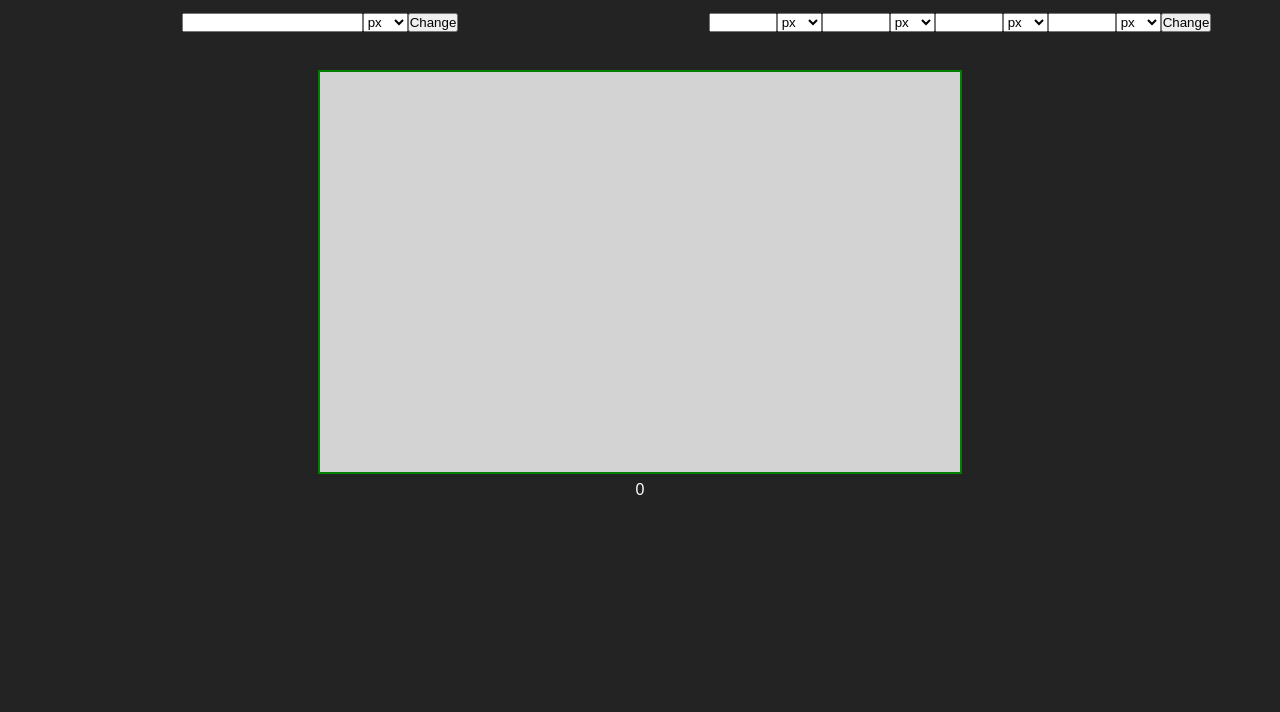
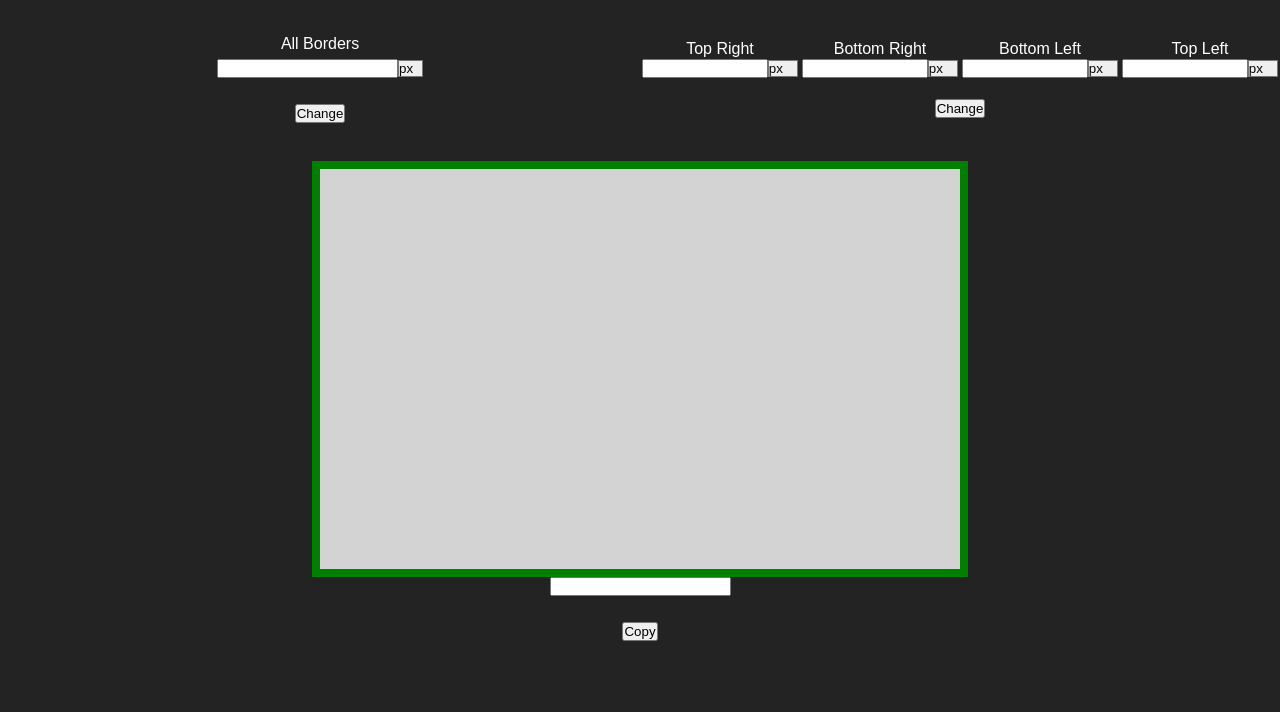
Before and after one commit to DaveHdz13/App-projects, a plain HTML site: page App-projects/Border_Radius_Previewer/index.html in a window 1280 px wide. Shown: the part 88-800 px from the top of the page. Drawn offline with Linux system fonts and the light colour scheme.

Commit message:
All functionality added
- HTML structure changed
- All functions added succesfully

```diff
--- a/App-projects/Border_Radius_Previewer/index.html
+++ b/App-projects/Border_Radius_Previewer/index.html
@@ -3,14 +3,17 @@
 <head>
   <meta charset="UTF-8">
   <meta name="viewport" content="width=device-width, initial-scale=1.0">
-  <link rel="stylesheet" href="/previewer.css">
-  <script src="/previewer.js" defer></script>
+  <link rel="stylesheet" href="./previewer.css">
+  <script src="./previewer.js" defer></script>
   <title>BR Previewer</title>
 </head>
 <body>
   <h1>Border Radius Previewer</h1>
+  <h3>Select wich border to change!</h3>
   <section class="userCont">
     <div class="inputCont-1">
+      <sapn>All Borders</sapn>
+      <div class="allCorners">
         <input id="myInput" type="number" maxlength="8">
         <select class="units">
           <option value="px">px</option>
@@ -19,10 +22,15 @@
           <option value="%">%</option>
           <option value="vh">vh</option>
         </select>
+      </div>
       <button id="allBordersBtn">Change</button>
     </div>
     <div class="inputCont-2">
-      <input id="myInput-TR" type="number" maxlength="8">
+      <div class="all-inputs">
+        <div class="col">
+          <sapn>Top Right</sapn>
+          <div class="corner">
+            <input id="myInput-TR" class="corner-input" type="number" maxlength="8">
             <select class="units">
               <option value="px">px</option>
               <option value="em">em</option>
@@ -30,7 +38,12 @@
               <option value="%">%</option>
               <option value="vh">vh</option>
             </select>
-      <input id="myInput-BR" type="number" maxlength="8">
+          </div>
+        </div>
+        <div class="col">
+          <sapn>Bottom Right</sapn>
+          <div class="corner">
+            <input id="myInput-BR" class="corner-input" type="number" maxlength="8">
             <select class="units">
               <option value="px">px</option>
               <option value="em">em</option>
@@ -38,7 +51,12 @@
               <option value="%">%</option>
               <option value="vh">vh</option>
             </select>
-      <input id="myInput-BL" type="number" maxlength="8">
+          </div>
+        </div>
+        <div class="col">
+          <sapn>Bottom Left</sapn>
+          <div class="corner">
+            <input id="myInput-BL" class="corner-input" type="number" maxlength="8">
             <select class="units">
               <option value="px">px</option>
               <option value="em">em</option>
@@ -46,7 +64,12 @@
               <option value="%">%</option>
               <option value="vh">vh</option>
             </select>
-      <input id="myInput-TL" type="number" maxlength="8">
+          </div>
+        </div>
+        <div class="col">
+          <sapn>Top Left</sapn>
+          <div class="corner">
+            <input id="myInput-TL" class="corner-input" type="number" maxlength="8">
             <select class="units">
               <option value="px">px</option>
               <option value="em">em</option>
@@ -54,6 +77,9 @@
               <option value="%">%</option>
               <option value="vh">vh</option>
             </select>
+          </div>
+        </div>
+      </div>
       <button id="eachBorderBtn">Change</button>
     </div>
 
@@ -64,7 +90,10 @@
   </section>
   <section class="boxResult">
     <div id="box" class="border"></div>
-    <span id="allBorders">0</span>
+  </section>
+  <section class="css-display">
+    <input type="text" id="cssResult">
+    <button id="copyCss">Copy</button>
   </section>
 </body>
 </html>
--- a/App-projects/Border_Radius_Previewer/previewer.css
+++ b/App-projects/Border_Radius_Previewer/previewer.css
@@ -9,6 +9,16 @@ body, html {
   font-family: sans-serif;
 }
 
+select {
+  appearance: none;
+  -webkit-appearance: none;
+}
+button {
+  margin-top: 3%;
+}
+#copyCss {
+  margin-top: 2%;
+}
 section {
   width: 100%;
   display: flex;
@@ -16,9 +26,9 @@ section {
   align-items: center;
   flex-direction: column;
 }
-h1 {
+h1, h3 {
   color: #fff;
-  margin: 2%;
+  margin: 1%;
   text-align: center;
 }
 .boxResult {
@@ -34,7 +44,7 @@ h1 {
   background-color: #d3d3d3;
 }
 .border {
-  border: 2px solid green;
+  border: 8px solid green;
 }
 
 .userCont {
@@ -46,20 +56,25 @@ h1 {
 }
 
 /*Input*/
-#myInput-TR {
-  width: 10%;
+.col {
+  display: flex;
+  flex-direction: column;
+  justify-content: center;
+  align-items: center;
 }
-#myInput-BR {
-  width: 10%;
+.corner, .allCorners {
+  display: flex;
+  justify-content: center;
+  align-items: center;
+  margin: 1%;
 }
-#myInput-BL {
-  width: 10%;
+.corner-input {
+  width: 80%;
 }
-#myInput-TL {
-  width: 10%;
+.units {
+  width: 20%;
 }
-
-span {
+#allBorders {
   margin: 0.5% 0;
   color: #fff;
 }
@@ -69,4 +84,12 @@ span {
   display: flex;
   justify-content: center;
   align-items: center;
+  flex-direction: column;
+  color: #fff;
 }
+.all-inputs {
+  display: flex;
+  justify-content: center;
+  align-items: center;
+  flex-direction: row;
+}
--- a/App-projects/Border_Radius_Previewer/previewer.js
+++ b/App-projects/Border_Radius_Previewer/previewer.js
@@ -5,6 +5,8 @@ const inputTopRight = document.getElementById("myInput-TR")
 const inputBottomRight = document.getElementById("myInput-BR")
 const inputBottomLeft = document.getElementById("myInput-BL")
 const inputTopLeft = document.getElementById("myInput-TL")
+// To CSS
+const cssResult = document.getElementById("cssResult")
 
 
 // Buttons
@@ -13,7 +15,7 @@ const eachBorderBtn = document.getElementById("eachBorderBtn")
 
 // Result
 const boxStyle = document.getElementById("box").style
-const allBordersShow = document.getElementById("allBorders")
+const copyCss = document.getElementById("copyCss")
 
 console.log(unitsDivs);
 
@@ -32,9 +34,10 @@ unitsDivs.forEach(function(div) {
 allBordersBtn.addEventListener("click", () => {
   inputValue = myInputElement.value
 
-  allBordersShow.innerHTML = ''
-  allBordersShow.innerHTML = inputValue + selectedUnit
   applyBorderRadius()
+
+  cssResult.value = ''
+  cssResult.value = `border-radius: ${boxStyle.borderRadius};`
 })
 
 eachBorderBtn.addEventListener("click", () => {
@@ -43,13 +46,12 @@ eachBorderBtn.addEventListener("click", () => {
   let valueBL = inputBottomLeft.value
   let valueTL = inputTopLeft.value
 
-  allBordersShow.innerHTML = ''
-  allBordersShow.innerHTML = `Top Right: ${valueTR + selectedUnit} Bottom Right: ${valueBR + selectedUnit} Bottom Left: ${valueBL + selectedUnit} Top left: ${valueTL + selectedUnit}`
-
   applyToTR(valueTR)
   applyToBR(valueBR)
   applyToBL(valueBL)
   applyToTL(valueTL)
+
+  cssResult.value = `border-radius: ${boxStyle.borderRadius};`
 })
 
 // Functions
@@ -72,3 +74,20 @@ const applyToBL = (valueBL) => {
 const applyToTL = (valueTL) => {
   boxStyle.borderTopLeftRadius = valueTL + selectedUnit
 }
+
+const copyClip = () => {
+  copyCss.addEventListener("click", () => {
+    cssResult.select();
+    cssResult.setSelectionRange(0, 99999); // For mobile devices
+
+    // Copy the text inside the text field
+    navigator.clipboard.writeText(cssResult.value);
+
+    // Alert the copied text
+    alert("Copied the text: " + cssResult.value);
+  })
+}
+
+if (copyCss) {
+  copyClip()
+}
```
Lines whose indentation alone changed are shown as unchanged.
